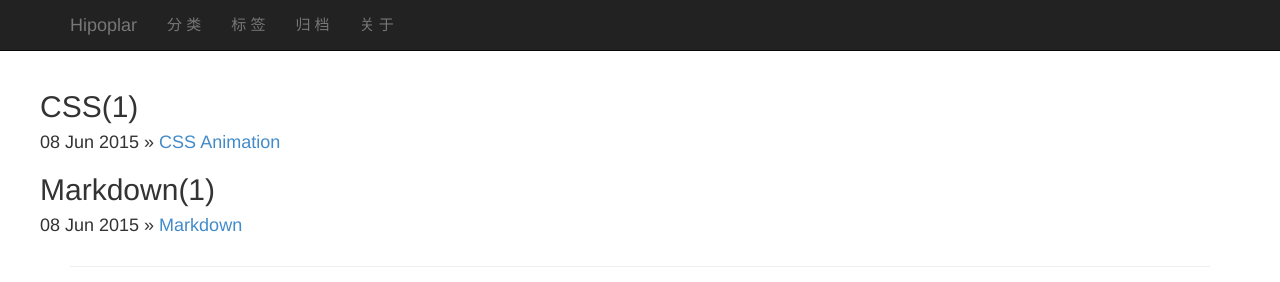
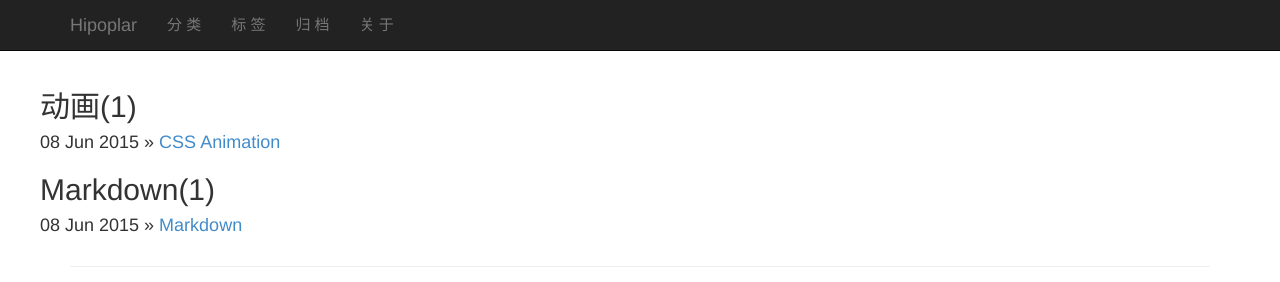
Before and after one commit to hipopulus/hipopulus.github.io, a Jekyll site: the page built from categories.md, in a window 1280 px wide. Shown: the top 282 px of the page. Built offline with Jekyll 4.4.1, drawn with Linux system fonts in a browser that asks for light colours; nearby versions of some CDN libraries; Markdown is read by kramdown in place of the engine named in the settings.

Commit message:
change the post path

```diff
--- a/_config.yml
+++ b/_config.yml
@@ -1,5 +1,5 @@
 markdown: redcarpet
-permalink: /:categories/:title.html
+permalink: :year/:month/:title.html
 url:
 lsi: false
 pygments: true
--- a/_posts/2015-06-08-css-animation.md
+++ b/_posts/2015-06-08-css-animation.md
@@ -1,6 +1,6 @@
 ---
 layout: post
-category: "CSS"
+category: "动画"
 title: "CSS Animation"
 tags: ["CSS", "Animation"]
 ---
@@ -178,4 +178,4 @@ tags: ["CSS", "Animation"]
 
 [fontawesome]: http://fortawesome.github.io/Font-Awesome/
 [fontawesomecn]:http://www.bootcss.com/p/font-awesome/
-[frontCover]: http://blog.hipoplar.me
+[frontCover]: http://blog.hipoplar.me/
```
Also changed, not shown: 9 other files.
